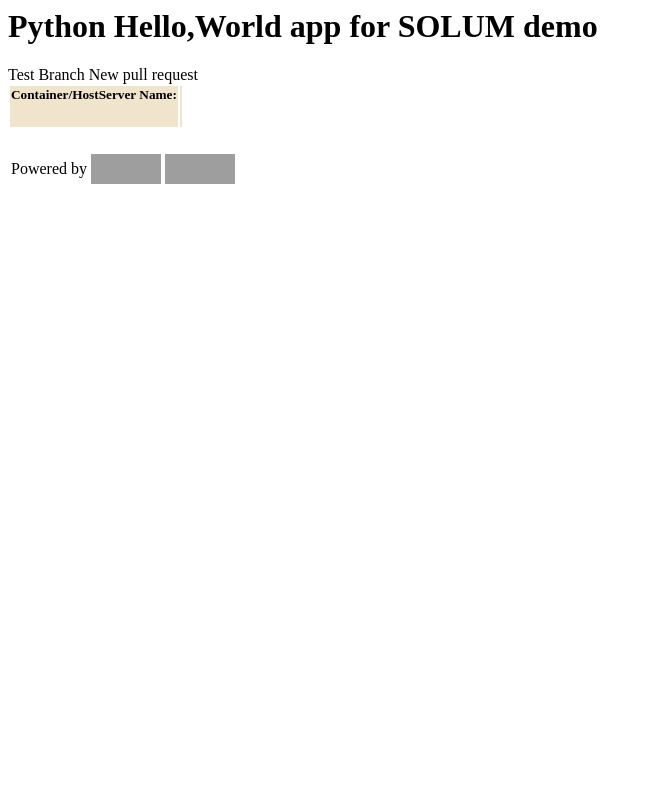
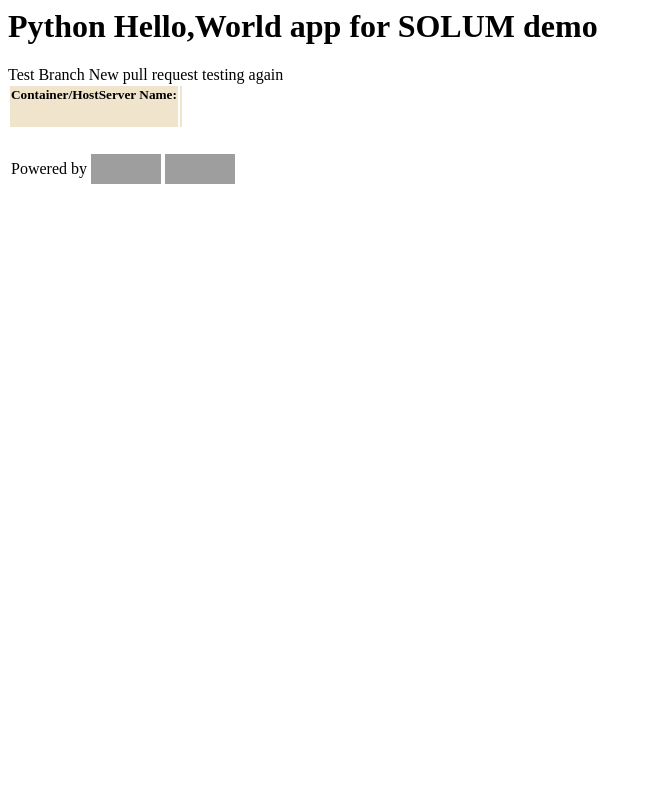
Before and after one commit to vikomall/solum-python-sample-app, a Python web app: template templates/index.html in a window 1280 px wide. Shown: the whole page, without its empty margins (0-652 px from the left). Run offline with Jinja, Linux system fonts and the light colour scheme; the template is opened without the code that fills it, so the values that code supplies are empty; grey boxes are pictures that could not be loaded.

Commit message:
Update index.html

```diff
--- a/templates/index.html
+++ b/templates/index.html
@@ -2,6 +2,7 @@
 <h1>Python Hello,World app for SOLUM demo</h1>
 Test Branch
 New pull request
+testing again
 <table>
   <tr>
     <td bgcolor="#F0E5CC" align="center"><h5>Container/HostServer Name:</h5></td>
```
